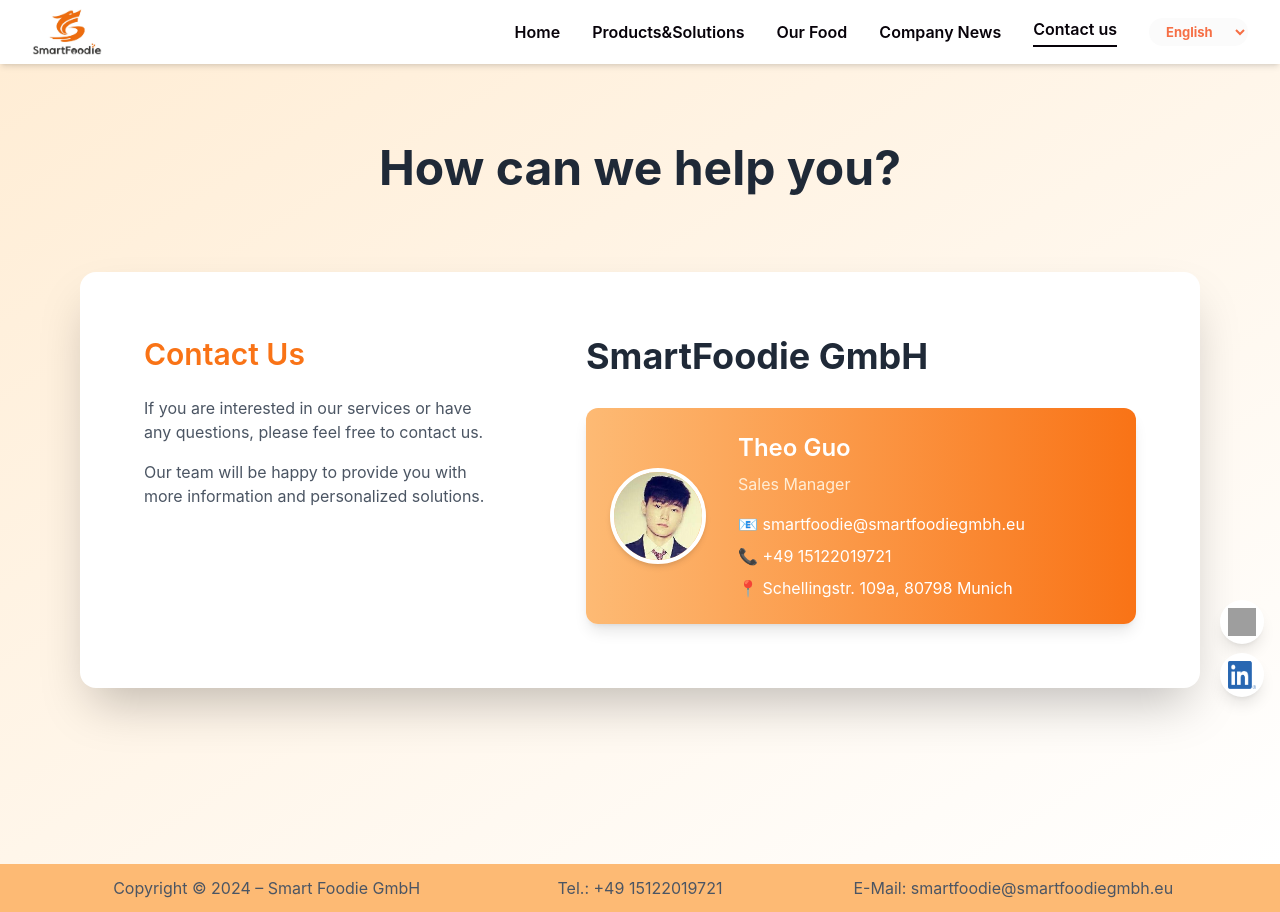
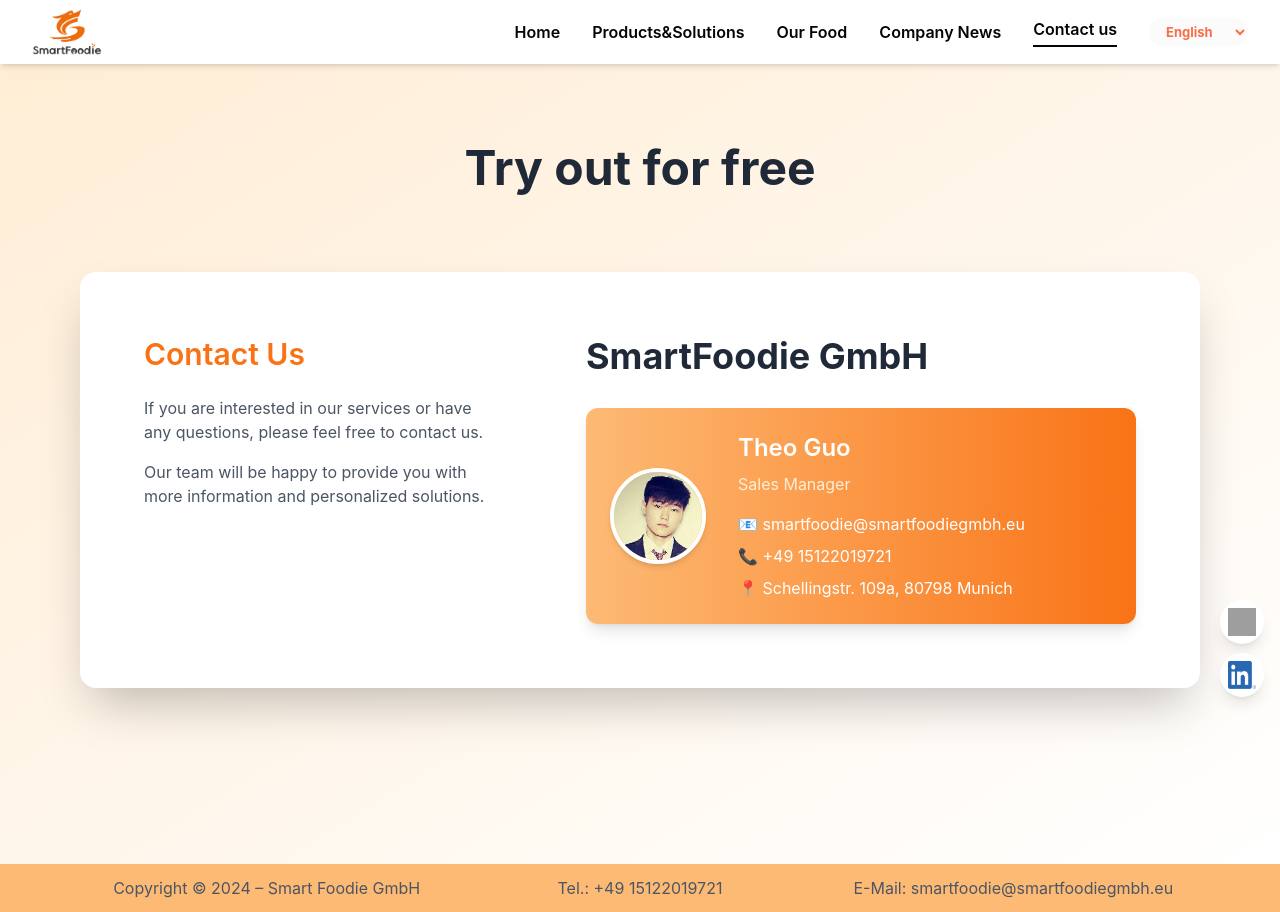
Before and after one commit to SaverFoodie/smartfoodie.github.io, a React (Create React App) app: page /#/contact in a window 1280 px wide. Built offline with nearby package versions, Linux system fonts and the light colour scheme; grey boxes are pictures that could not be loaded.

Commit message:
Update contact.js
English, german

```diff
--- a/src/page/unser-angebot/contact.js
+++ b/src/page/unser-angebot/contact.js
@@ -8,7 +8,7 @@
       {/* Title section */}
       <div className="w-full text-center py-10 sm:py-16 md:py-20">
         <h1 className="text-3xl sm:text-4xl md:text-5xl font-bold text-gray-800 transition-colors duration-300 px-4">
-          {language === "en" ? "How can we help you?" : "Wie können wir Ihnen helfen?"}
+          {language === "en" ? "Try out for free" : "Probieren Sie kostenlos"}
         </h1>
       </div>
       {/* Content section */}
@@ -22,7 +22,7 @@
               {language === "en" ? "If you are interested in our services or have any questions, please feel free to contact us." : "Wenn Sie an unseren Leistungen interessiert sind oder Fragen haben, kontaktieren Sie uns bitte."}
             </p>
             <p className="text-gray-600 mb-3 md:mb-4 leading-relaxed text-sm sm:text-base">
-              {language === "en" ? "Our team will be happy to provide you with more information and personalized solutions." : "Unser Team wird sich freuen, Ihnen mehr Informationen und persönliche Lösungen zu geben."}
+              {language === "en" ? "Our team will be happy to provide you with more information and personalized solutions." : "Unser Team wird sich freuen, Ihnen mehr Informationen zu geben und personalisierte Lösungen zu erstellen. "}
             </p>
           </div>
           {/* Right half - content */}
```
